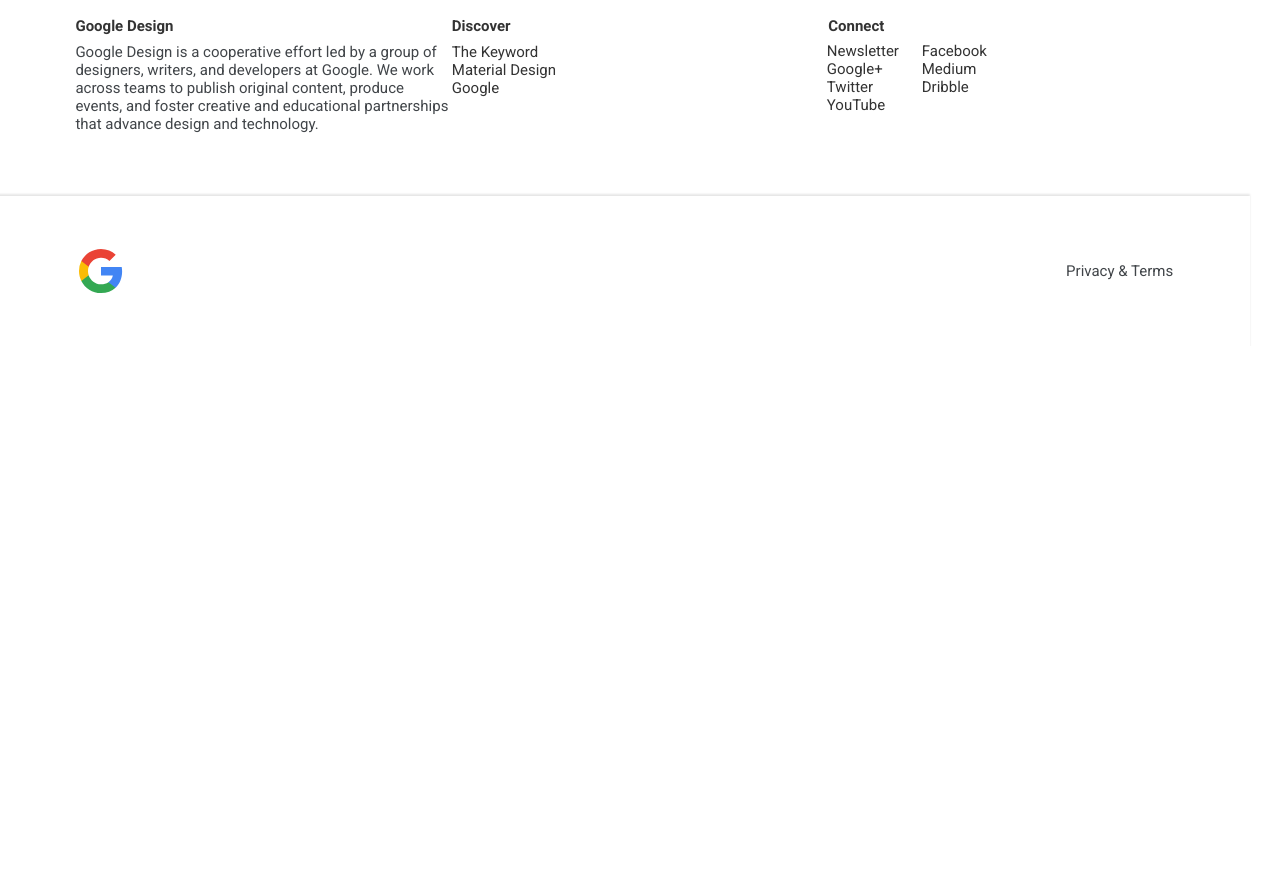
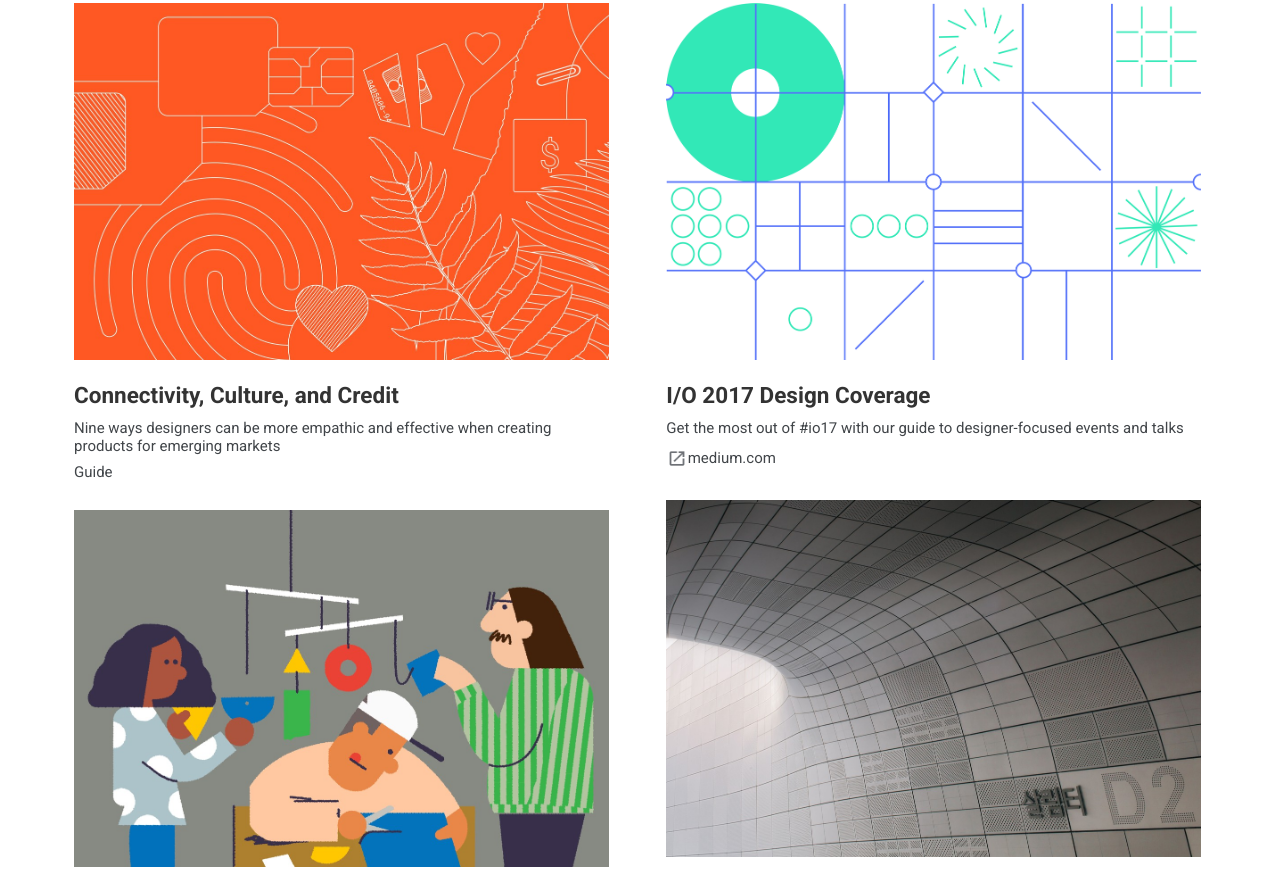
Before and after one commit to itsandromeda/Design-Google, a plain HTML site: page index.html in a window 1280 px wide. Shown: the part 1920-2800 px from the top of the page. Before the commit the page ends 2266 px from the top, so only its background shows below. Drawn offline with Linux system fonts and the light colour scheme.

Commit message:
More links mobile-desktop

```diff
--- a/assets/scss/1-modules/_sections.scss
+++ b/assets/scss/1-modules/_sections.scss
@@ -52,3 +52,34 @@
         background-color: #f9f9f9;
     }
 }
+
+.more-articles {
+    border-top: 5px solid $secondary-color;
+    padding: 4% 0 0;
+    .wrapper:first-child {
+        padding-right: 2.5%;
+    }
+    .wrapper:last-child {
+        padding-left: 2.5%;
+    }
+    img {
+        width: 100%;
+        margin-bottom: 1.2em;
+    }
+    .link {
+        display: flex;
+        align-items: center;
+        img {
+            width: 4%;
+            float: left;
+            margin: 0;
+        }
+    }
+    .asana {
+        display: flex;
+        align-items: center;
+        div:first-child {
+            margin-right: 3%;
+        }
+    }
+}
--- a/index.html
+++ b/index.html
@@ -94,6 +94,62 @@
                 </div>
             </div>
         </section>
+        <section class="section-newsfeed">
+            <div class="container more-articles">
+                <div class="wrapper col-m-6">
+                    <article class="col-m-12">
+                        <img src="assets/img/connectivity_culture_and_cre.max-1200x800.jpegquality-90_Ds0BHpi.jpg" alt="">
+                        <h2>Connectivity, Culture, and Credit</h2>
+                        <p>Nine ways designers can be more empathic and effective when creating products for emerging markets</p>
+                        <span>Guide</span>
+                    </article>
+                    <article class="col-m-12">
+                        <img src="assets/img/building_better_design_cultu.max-1200x800.jpegquality-90.jpg" alt="">
+                        <h2>Building Better Design Culture</h2>
+                        <p>A conversation with Google’s Mike Buzzard on creativity, career advancement, and criteria for success</p>
+                        <span>Editorial</span>
+                    </article>
+                    <article class="col-m-12">
+                        <img src="assets/img/daydream_3x2.max-1200x800.jpg" alt="Daydream">
+                        <h2>Speaking Volumes</h2>
+                        <p>Best practices for designing a brand in VR</p>
+                        <span>Case Study</span>
+                    </article>
+                </div>
+                <div class="wrapper col-m-6">
+                    <article class="col-m-12">
+                        <img src="assets/img/Migration_IO.png" alt="Migration">
+                        <h2>I/O 2017 Design Coverage</h2>
+                        <p>Get the most out of #io17 with our guide to designer-focused events and talks</p>
+                        <div class="link">
+                            <img src="assets/img/icon-redirection.png" alt="icon">
+                            <span>medium.com</span>
+                        </div>
+                    </article>
+                    <article class="col-m-12">
+                        <img src="assets/img/agi_3x2.max-1200x800.jpegquality-90.jpg" alt="">
+                        <h2>Seoul: Printed Matter, Politics, and Performance</h2>
+                        <p>Four studios talk about the current design scene in South Korea’s capital</p>
+                        <div class="link">
+                            <img src="assets/img/icon-redirection.png" alt="icon">
+                            <span>medium.com</span>
+                        </div>
+                    </article>
+                    <article class="col-m-12">
+                        <h2>We used the guidelines as an inspiration to go further, and spent a lot of time considering what they meant and how to put them into practice.</h2>
+                        <div class="asana">
+                            <div class="col-sx-1 col-m-2">
+                                <img src="assets/img/asana_mEkIk1i.jpg" alt="Asana">
+                            </div>
+                            <p class="col-xs-11 col-m-10">
+                                Sarah Chandler
+                                <br> Asana: Productivity with Personality
+                            </p>
+                        </div>
+                    </article>
+                </div>
+            </div>
+        </section>
         <footer class="footer">
             <div class="footer__top">
                 <div class="container">
```
Also changed, not shown: assets/css/main.css, 1 other file.
